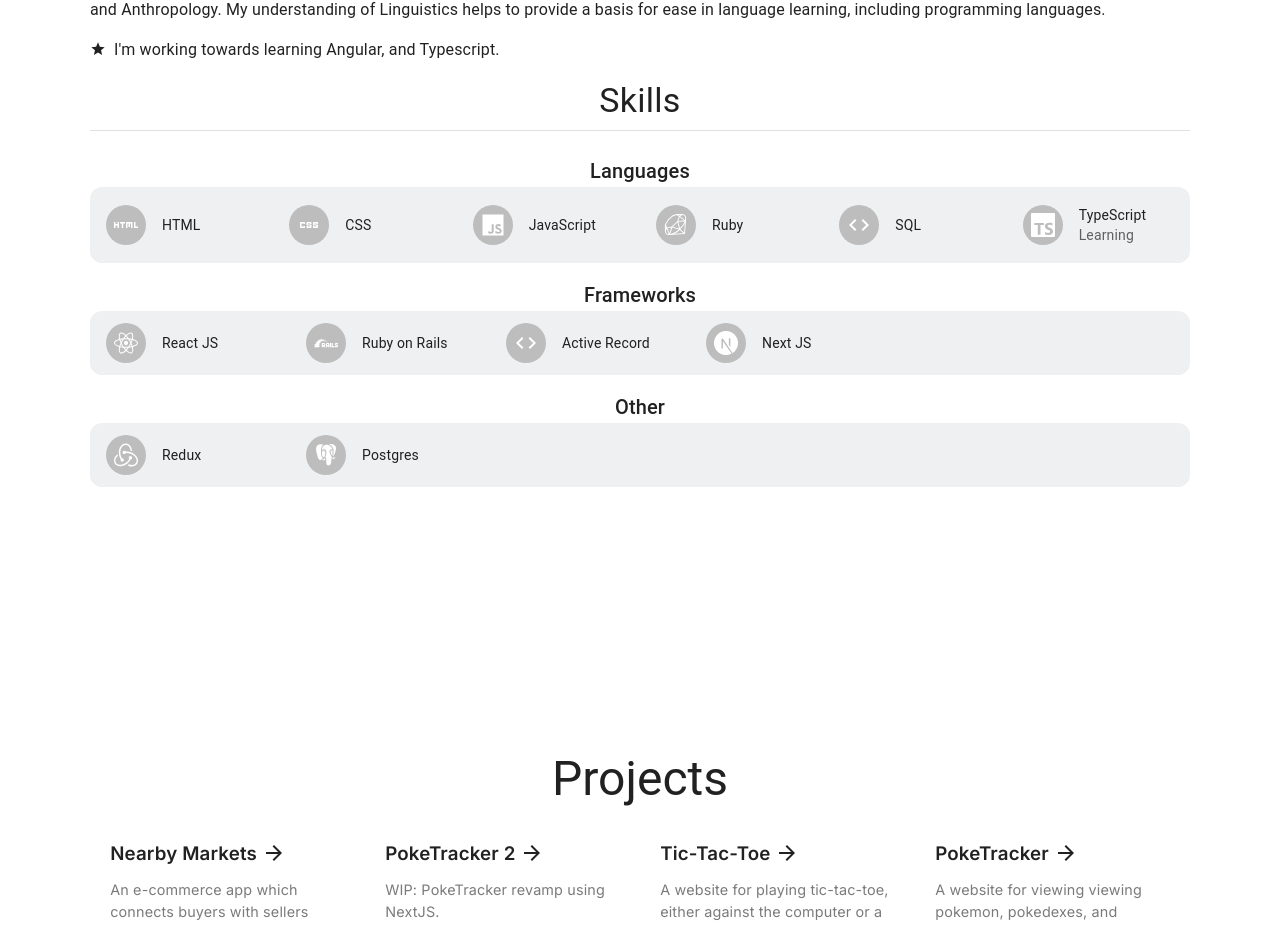
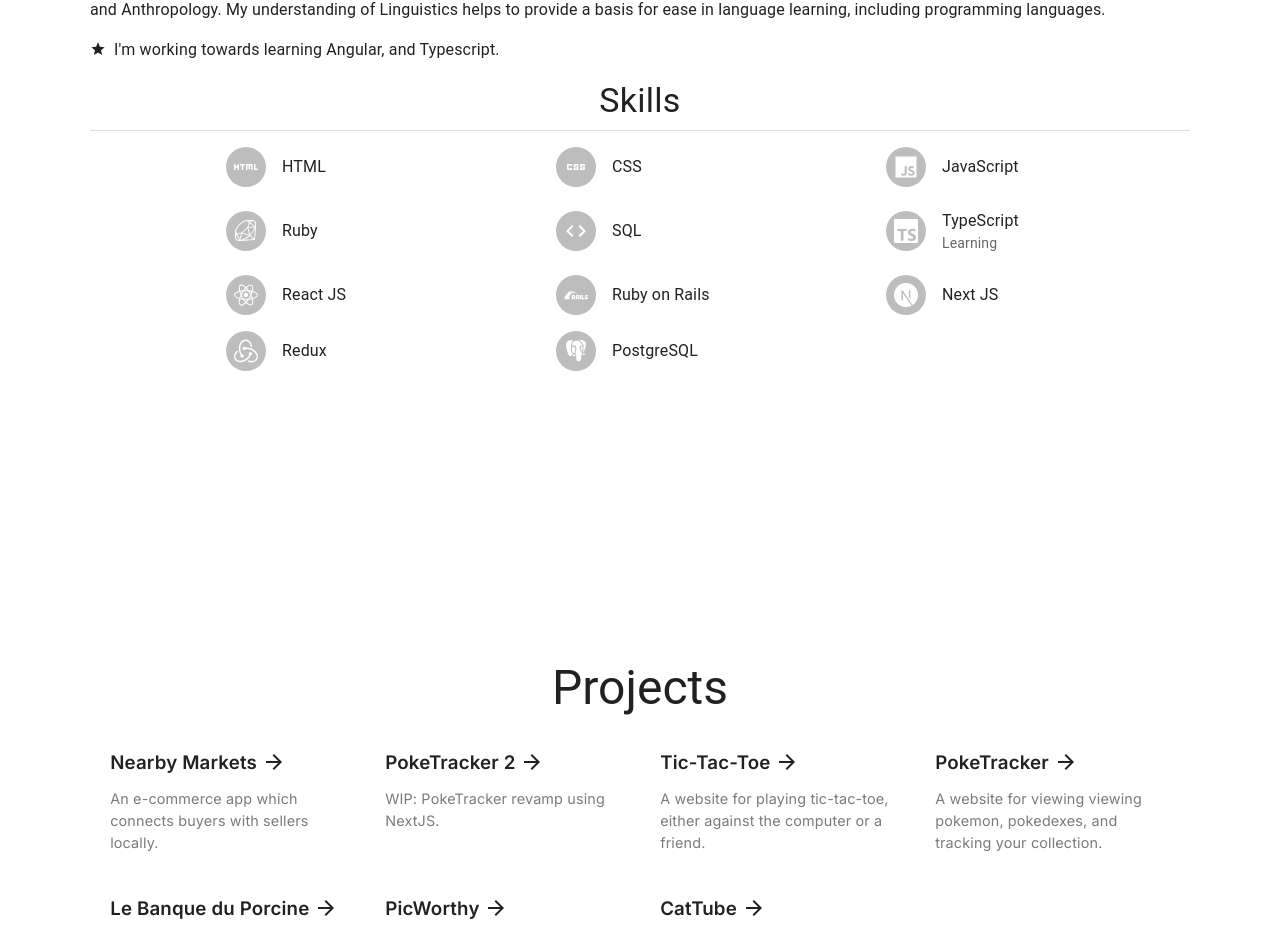
Before and after one commit to mailauki/portfolio-next, a Next.js app: page / in a window 1280 px wide. Shown: the part 1252-2178 px from the top of the page. Built offline with nearby package versions, Linux system fonts and the light colour scheme.

Commit message:
Update skills list styles

```diff
--- a/components/AboutMe/Skills.js
+++ b/components/AboutMe/Skills.js
@@ -1,25 +1,17 @@
 import styles from '../../styles/Home.module.css'
-import { List, ListItem, ListItemAvatar, Avatar, ListItemText, Divider, Typography, Box } from '@mui/material'
+import { ListItem, ListItemAvatar, Avatar, ListItemText, Divider, Typography, Box, Stack } from '@mui/material'
 import { skills } from '../../data/skills'
 
 export default function Skills() {
-  const labels = Object.keys(skills)
-
   return (
     <>
       <Typography variant="h4">Skills</Typography>
       <Divider width="100%" sx={{ margin: "0.5rem 0" }} />
 
-      <Box className={styles.scroll} sx={{ width: "100%" }}>
-        {labels.map((label) => (
-          <Box sx={{ margin: "1rem 0" }} key={label}>
-            <Typography variant="h6">
-              {label.charAt(0).toUpperCase() + label.slice(1)}
-            </Typography>
-
-            <List dense>
-              {skills[label].map((skill) => (
-                <ListItem key={skill.id}>
+      <Box className={styles.list} sx={{ alignItems: "center", justifyContent: "center" }}>
+        {skills.map((skill) => (
+          <Stack direction="row" flexWrap="wrap" justifyContent="center">
+              <ListItem key={skill.id} sx={{ width: "200px" }}>
                 <ListItemAvatar>
                   <Avatar>
                     {skill.icon}
@@ -30,9 +22,7 @@
                   secondary={skill.secondary}
                 />
               </ListItem>
-              ))}
-            </List>
-          </Box>
+          </Stack>
         ))}
       </Box>
     </>
--- a/data/skills.js
+++ b/data/skills.js
@@ -11,8 +11,7 @@
 import PostgresIcon from '../icons/PostgresIcon'
 import TypeScriptIcon from '../icons/TypeScriptIcon'
 
-export const skills = {
-  languages: [
+export const skills = [
   {
     id: "html",
     primary: "HTML",
@@ -43,9 +42,7 @@
     primary: "TypeScript",
     secondary: "Learning",
     icon: <TypeScriptIcon />
-    }
-  ],
-  frameworks: [
+  },
   {
     id: "reactjs",
     primary: "React JS",
@@ -57,17 +54,10 @@
     icon: <RailsIcon />
   },
   {
-      id: "active-record",
-      primary: "Active Record",
-      icon: <CodeIcon />
-    },
-    {
     id: "nextjs",
     primary: "Next JS",
     icon: <NextJsIcon />
-    }
-  ],
-  other: [
+  },
   {
     id: "redux",
     primary: "Redux",
@@ -75,8 +65,7 @@
   },
   {
     id: "postgres",
-      primary: "Postgres",
+    primary: "PostgreSQL",
     icon: <PostgresIcon />
   }
 ]
-}
```
Lines whose indentation alone changed are shown as unchanged.
